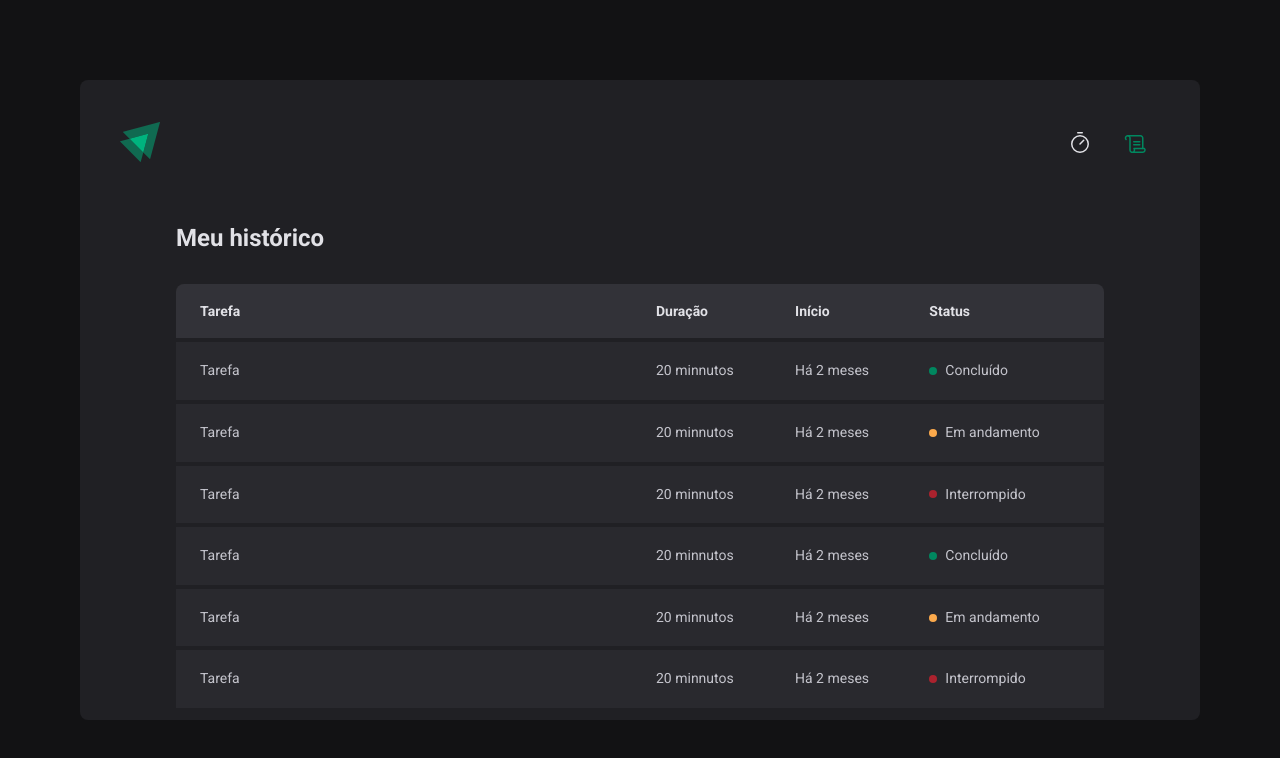
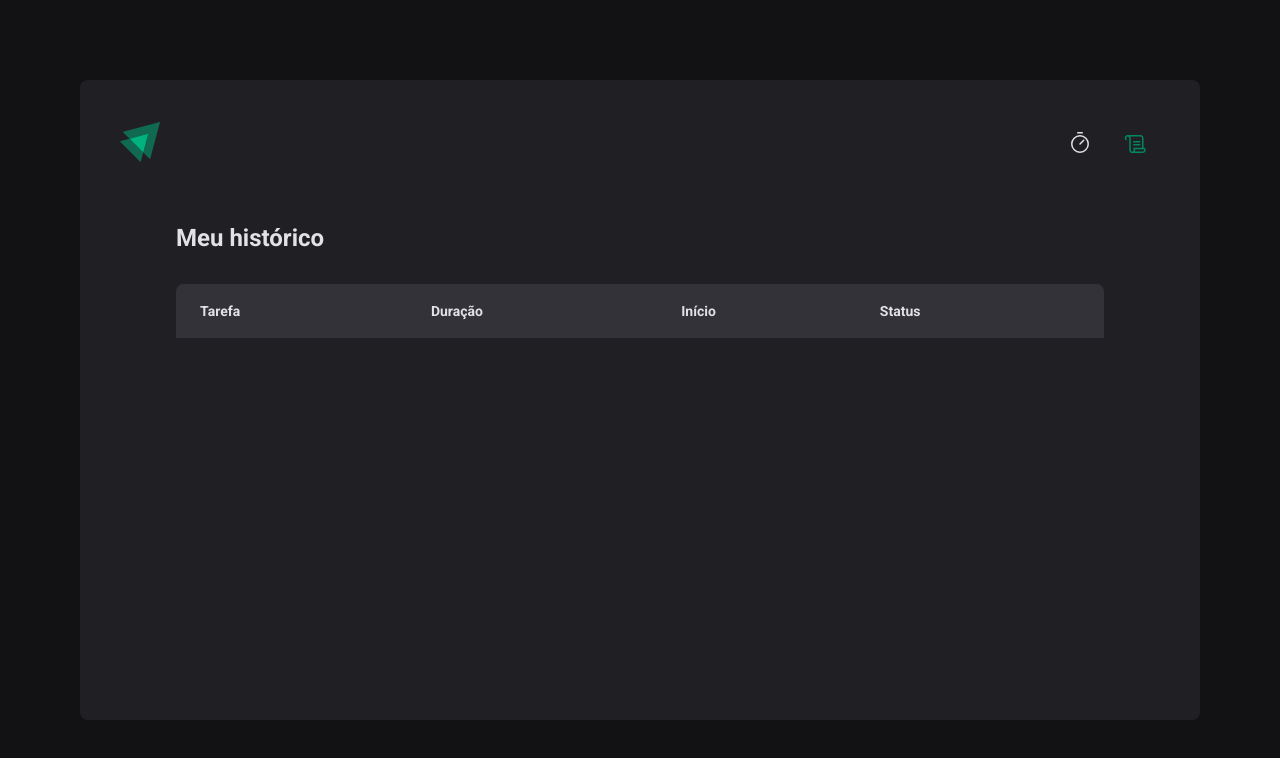
Before and after one commit to ElvisFelix-dev/ignite-timer, a React (Vite) app: page /history in a window 1280 px wide. Shown: the top 758 px of the page. Built offline with nearby package versions, Linux system fonts and the light colour scheme.

Commit message:
add hooks

```diff
--- a/src/App.tsx
+++ b/src/App.tsx
@@ -4,13 +4,16 @@ import { BrowserRouter } from 'react-router-dom'
 import { defaultTheme } from './styles/themes/deafult'
 import { GlobalStyle } from './styles/global'
 import { Router } from './Router'
+import { CyclesContextProvider } from './context/CycleContext'
 
 export function App() {
   return (
     <>
       <BrowserRouter>
         <ThemeProvider theme={defaultTheme}>
-          <Router />
+          <CyclesContextProvider>
+            <Router />
+          </CyclesContextProvider>
           <GlobalStyle />
         </ThemeProvider>
       </BrowserRouter>
--- /dev/null
+++ b/src/context/CycleContext.tsx
@@ -0,0 +1,104 @@
+import { ReactNode, createContext, useState } from 'react'
+
+interface CreateCycleData {
+  task: string
+  minutesAmount: number
+}
+
+interface Cycle {
+  id: string
+  task: string
+  minutesAmount: number
+  startDate: Date
+  interruptedDate?: Date
+  finishedDate: Date
+}
+
+interface CycleContextType {
+  cycles: Cycle[]
+  activeCycle: Cycle | undefined
+  activeCycleId: String | null
+  amountSecondsPassed: number
+  markCurrentCycleAsFinish: () => void
+  setSecondsPassed: (seconds: number) => void
+  createNewCycle: (data: CreateCycleData) => void
+  interruptCurrentCycle: () => void
+}
+
+export const CycleContext = createContext({} as CycleContextType)
+
+interface CyclesContextProviderProps {
+  children: ReactNode
+}
+
+export function CyclesContextProvider({
+  children,
+}: CyclesContextProviderProps) {
+  const [cycles, setCycles] = useState<Cycle[]>([])
+  const [activeCycleId, setActiveCycleId] = useState<String | null>(null)
+  const [amountSecondsPassed, setAmountSecondsPassed] = useState(0)
+
+  const activeCycle = cycles.find((cycle) => cycle.id === activeCycleId)
+
+  function setSecondsPassed(seconds: number) {
+    setAmountSecondsPassed(seconds)
+  }
+
+  function markCurrentCycleAsFinish() {
+    setCycles((state) =>
+      state.map((cycle) => {
+        if (cycle.id === activeCycleId) {
+          return { ...cycle, finishdDate: new Date() }
+        } else {
+          return cycle
+        }
+      }),
+    )
+  }
+
+  function createNewCycle(data: CreateCycleData) {
+    const id = String(new Date().getTime())
+
+    const newCycle: Cycle = {
+      id,
+      task: data.task,
+      minutesAmount: data.minutesAmount,
+      startDate: new Date(),
+      finishedDate: new Date(),
+    }
+
+    setCycles((state) => [...state, newCycle])
+    setActiveCycleId(id)
+    setAmountSecondsPassed(0)
+  }
+
+  function interruptCurrentCycle() {
+    setCycles((state) =>
+      state.map((cycle) => {
+        if (cycle.id === activeCycleId) {
+          return { ...cycle, interruptDate: new Date() }
+        } else {
+          return cycle
+        }
+      }),
+    )
+    setActiveCycleId(null)
+  }
+
+  return (
+    <CycleContext.Provider
+      value={{
+        activeCycle,
+        activeCycleId,
+        markCurrentCycleAsFinish,
+        amountSecondsPassed,
+        setSecondsPassed,
+        createNewCycle,
+        interruptCurrentCycle,
+        cycles,
+      }}
+    >
+      {children}
+    </CycleContext.Provider>
+  )
+}
--- a/src/pages/History/index.tsx
+++ b/src/pages/History/index.tsx
@@ -1,6 +1,13 @@
+import { useContext } from 'react'
+import { formatDistanceToNow } from 'date-fns'
+import ptBR from 'date-fns/locale/pt-BR'
+
 import { HistoryContainer, HistoryList, Status } from './styles'
+import { CycleContext } from '../../context/CycleContext'
 
 export function History() {
+  const { cycles } = useContext(CycleContext)
+
   return (
     <HistoryContainer>
       <h1>Meu histórico</h1>
@@ -16,54 +23,33 @@ export function History() {
             </tr>
           </thead>
           <tbody>
-            <tr>
-              <td>Tarefa</td>
-              <td>20 minnutos</td>
-              <td>Há 2 meses</td>
-              <td>
-                <Status statusColor="green">Concluído</Status>
-              </td>
-            </tr>
-            <tr>
-              <td>Tarefa</td>
-              <td>20 minnutos</td>
-              <td>Há 2 meses</td>
-              <td>
-                <Status statusColor="yellow">Em andamento</Status>
-              </td>
-            </tr>
-            <tr>
-              <td>Tarefa</td>
-              <td>20 minnutos</td>
-              <td>Há 2 meses</td>
-              <td>
-                <Status statusColor="red">Interrompido</Status>
-              </td>
-            </tr>
-            <tr>
-              <td>Tarefa</td>
-              <td>20 minnutos</td>
-              <td>Há 2 meses</td>
-              <td>
-                <Status statusColor="green">Concluído</Status>
-              </td>
-            </tr>
-            <tr>
-              <td>Tarefa</td>
-              <td>20 minnutos</td>
-              <td>Há 2 meses</td>
-              <td>
-                <Status statusColor="yellow">Em andamento</Status>
-              </td>
-            </tr>
-            <tr>
-              <td>Tarefa</td>
-              <td>20 minnutos</td>
-              <td>Há 2 meses</td>
-              <td>
-                <Status statusColor="red">Interrompido</Status>
-              </td>
-            </tr>
+            {cycles.map((cycle) => {
+              return (
+                <tr key={cycle.id}>
+                  <td>{cycle.task}</td>
+                  <td>{cycle.minutesAmount} minutos</td>
+                  <td>
+                    {formatDistanceToNow(cycle.startDate, {
+                      addSuffix: true,
+                      locale: ptBR,
+                    })}
+                  </td>
+                  <td>
+                    {cycle.finishedDate && (
+                      <Status statusColor="green">Concluído</Status>
+                    )}
+
+                    {cycle.interruptedDate && (
+                      <Status statusColor="red">Interrompido</Status>
+                    )}
+
+                    {!cycle.finishedDate && !cycle.interruptedDate && (
+                      <Status statusColor="yellow">Em andamento</Status>
+                    )}
+                  </td>
+                </tr>
+              )
+            })}
           </tbody>
         </table>
       </HistoryList>
--- a/src/pages/Home/components/Countdown/index.tsx
+++ b/src/pages/Home/components/Countdown/index.tsx
@@ -1,19 +1,17 @@
-import { useEffect, useState } from 'react'
+import { useContext, useEffect } from 'react'
+import { differenceInSeconds } from 'date-fns'
 
 import { CountdownContainer, Separator } from './styles'
+import { CycleContext } from '../../../../context/CycleContext'
 
-interface CountdownProps {
-  activeCycle: any
-  setCycles: any
-  activeCycleId: any
-}
-
-export function Countdown({
-  activeCycle,
-  setCycles,
-  activeCycleId,
-}: CountdownProps) {
-  const [amountSecondsPassed, setAmountSecondsPassed] = useState(0)
+export function Countdown() {
+  const {
+    activeCycle,
+    activeCycleId,
+    markCurrentCycleAsFinish,
+    amountSecondsPassed,
+    setSecondsPassed,
+  } = useContext(CycleContext)
 
   const totalSeconds = activeCycle ? activeCycle.minutesAmount * 60 : 0
 
@@ -24,23 +22,15 @@ export function Countdown({
       interval = setInterval(() => {
         const secondsDifference = differenceInSeconds(
           new Date(),
-          activeCycle.startDate,
+          new Date(activeCycle.startDate),
         )
 
         if (secondsDifference >= totalSeconds) {
-          setCycles((state) =>
-            state.map((cycle) => {
-              if (cycle.id === activeCycleId) {
-                return { ...cycle, finishdDate: new Date() }
-              } else {
-                return cycle
-              }
-            }),
-          )
-          setAmountSecondsPassed(totalSeconds)
+          markCurrentCycleAsFinish()
+          setSecondsPassed(totalSeconds)
           clearInterval(interval)
         } else {
-          setAmountSecondsPassed(secondsDifference)
+          setSecondsPassed(secondsDifference)
         }
       }, 1000)
     }
@@ -48,7 +38,27 @@ export function Countdown({
     return () => {
       clearInterval(interval)
     }
-  }, [activeCycle, totalSeconds, activeCycleId])
+  }, [
+    activeCycle,
+    totalSeconds,
+    activeCycleId,
+    markCurrentCycleAsFinish,
+    setSecondsPassed,
+  ])
+
+  const currentSeconds = activeCycle ? totalSeconds - amountSecondsPassed : 0
+
+  const minutesAmount = Math.floor(currentSeconds / 60)
+  const secondsAmount = currentSeconds % 60
+
+  const minutes = String(minutesAmount).padStart(2, '0')
+  const seconds = String(secondsAmount).padStart(2, '0')
+
+  useEffect(() => {
+    if (activeCycle) {
+      document.title = `${minutes}:${seconds}`
+    }
+  }, [minutes, seconds, activeCycle])
 
   return (
     <CountdownContainer>
--- a/src/pages/Home/components/NewCycleForm/index.tsx
+++ b/src/pages/Home/components/NewCycleForm/index.tsx
@@ -1,33 +1,18 @@
-import { useEffect, useState } from 'react'
-import { useForm } from 'react-hook-form'
-import { zodResolver } from '@hookform/resolvers/zod'
-import * as zod from 'zod'
+import { useContext } from 'react'
+import { useFormContext } from 'react-hook-form'
 
 import { FormContainer, MinutesAmountInput, TaskInput } from './styles'
-
-const newCycleFormValidationSchema = zod.object({
-  task: zod.string().min(5, 'Informe a tarefa'),
-  minutesAmount: zod
-    .number()
-    .min(5, 'O ciclo precisa ser no minimo 5 minutos')
-    .max(60, 'O ciclo precisa ser no máximo 60 minutos'),
-})
-
-type NewCycleFormData = zod.infer<typeof newCycleFormValidationSchema>
+import { CycleContext } from '../../../../context/CycleContext'
 
 export function NewCycleForm() {
-  const { register, handleSubmit, watch, reset } = useForm<NewCycleFormData>({
-    resolver: zodResolver(newCycleFormValidationSchema),
-    defaultValues: {
-      task: '',
-      minutesAmount: 0,
-    },
-  })
+  const { activeCycle } = useContext(CycleContext)
+  const { register } = useFormContext()
 
   return (
     <FormContainer>
       <label htmlFor="task">Vou trabalhar em</label>
       <TaskInput
+        title="Digite aqui o nome do seu projeto"
         id="task"
         list="task-suggestion"
         placeholder="Dê um nome para seu projeto"
@@ -47,6 +32,7 @@ export function NewCycleForm() {
 
       <label htmlFor="minutesAmount">durante</label>
       <MinutesAmountInput
+        title="Escolha aqui o tempo para seu projeto"
         type="number"
         id="minutesAmount"
         placeholder="00"
```
Also changed, not shown: src/pages/Home/index.tsx (+30 -63 lines).
